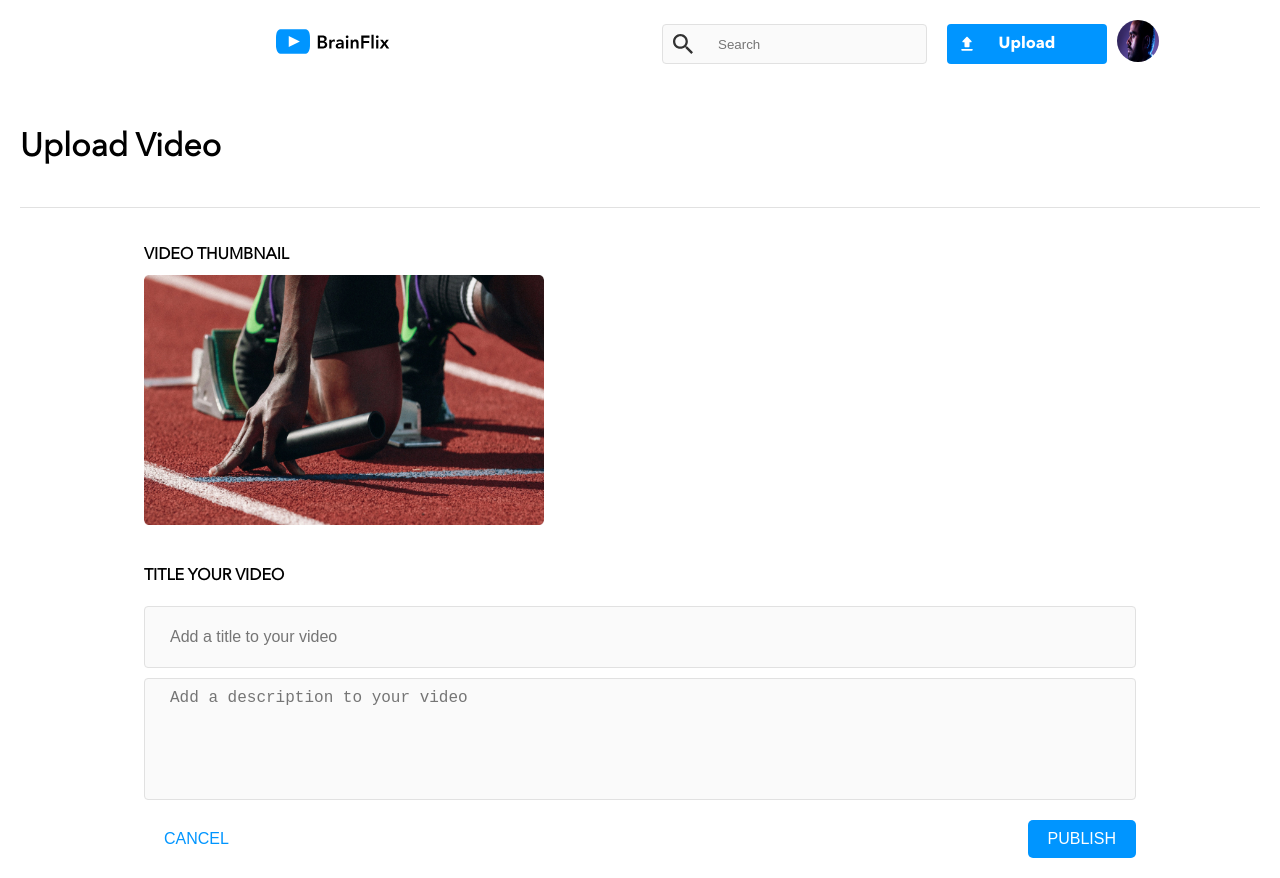
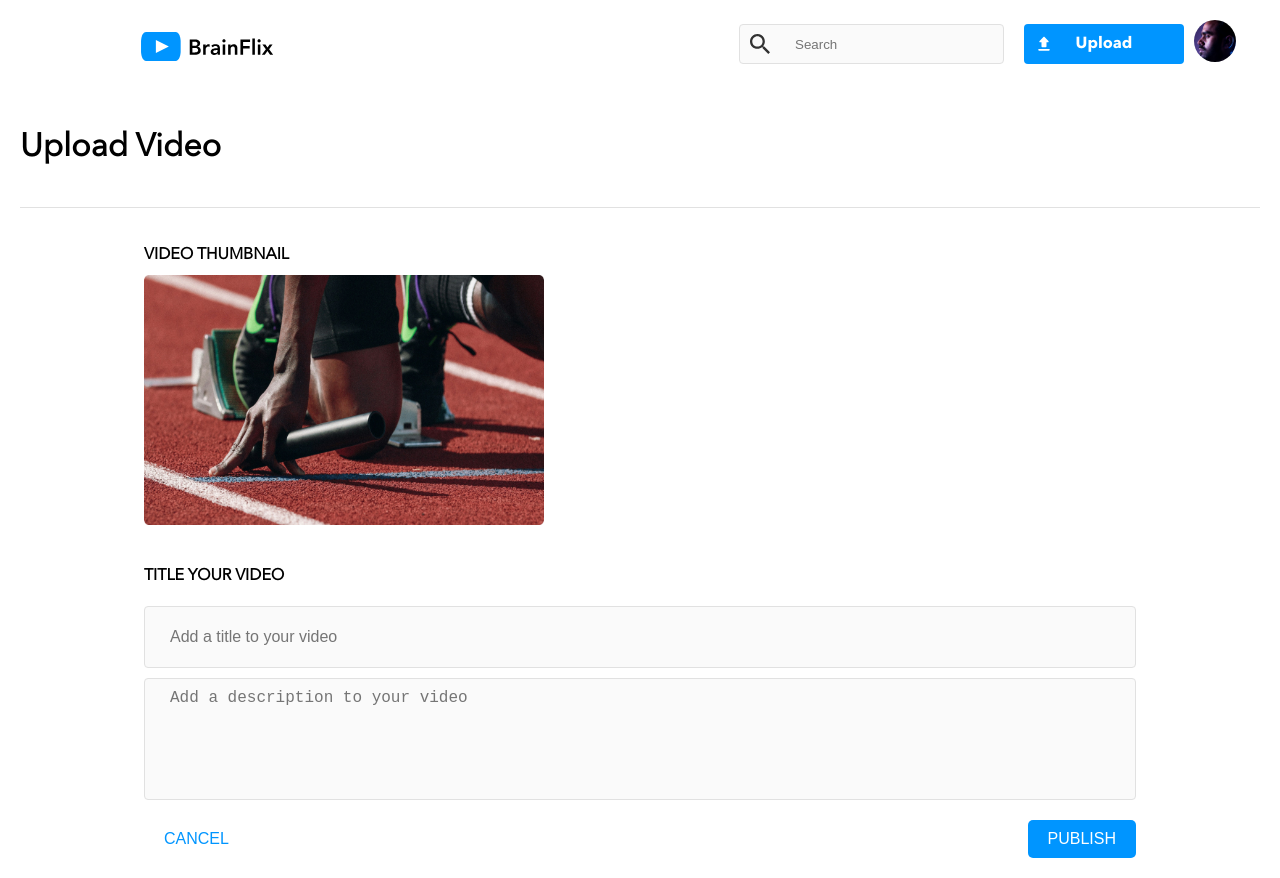
Before and after one commit to Martikk/BrainFlix, a React (Create React App) app: page /UploadVideo in a window 1280 px wide. Built offline with nearby package versions, Linux system fonts and the light colour scheme.

Commit message:
a_little_polish_scss

```diff
--- a/src/components/CommentForm/CommentsForm.scss
+++ b/src/components/CommentForm/CommentsForm.scss
@@ -25,6 +25,7 @@
         &:hover {
             transform: scale(1.1);
         }
+
         &::before {
             content: 'change user name';
             position: absolute;
@@ -46,6 +47,7 @@
 
         @include tablet {
             margin-right: 10%;
+            margin-left: 10px;
         }
     }
 
--- a/src/components/Comments/Comments.scss
+++ b/src/components/Comments/Comments.scss
@@ -2,6 +2,7 @@
 @import "../../styles/variables";
 
 .comments {
+    padding-left: 5px;
     &__item {
         display: flex;
         border-bottom: 1px solid $mercury;
@@ -31,6 +32,7 @@
         display: flex;
         justify-content: space-between;
         padding-right: $padding-horizontal;
+        column-gap: 20px;
     }
     &__author {
         font-family:  'Avenir Next Bold';
@@ -43,12 +45,12 @@
         color: $silver;
         font-size: 0.82rem;
         font-family: 'Avenir Next Regular';
-        margin: 20px 0 0 0;
+        margin: 20px 1px 0 0;
         padding: 0;
     }
 
     &__user-icon {
-        margin-right: $margin-side;
+        margin-right: 10px;
         margin-top: $margin-side;
         position: relative;
 
--- a/src/components/Header/Header.scss
+++ b/src/components/Header/Header.scss
@@ -10,56 +10,72 @@
     padding: 20px;
     background-color: $white;
 
+
     @include tablet {
         margin-right: 20%;
         flex-direction: row;
-        justify-content: flex-start;
+        //justify-content: flex-start;
         width: 95%;
     }
+    @include desktop {
+        align-items: center;
+        justify-content: flex-end;
+        position: relative;
+    }
     &__logo img {
-        height: 25px;
-        width: 120px;
+        height: 35px;
+        width: 140px;
+        padding-bottom: 20px;
+        object-fit: contain;
 
         @include tablet {
             margin: 0;
+            padding-bottom: 0px;
             margin-right: 30px;
             padding-left: 20px;
         }
 
-        @media (min-width: 1050px) {
+        @include desktop {
+            align-items: center;
+            justify-content: flex-end;
             margin: 0;
-            margin-right: 20vw;
-            padding-left: 20vw;
+            margin-right: 10vw;
+            padding-left: 10vw;
+            position: absolute;
+            margin-top: -15px;
+            left: 1%;
         }
     }
 
     &__search {
-        width: 80%;
+        width: 250px;
         height: 40px;
         background: url('../../assets/Icons/search.svg') no-repeat 10px center / 20px 20px;
         padding: 10px 10px 10px 40px;
         margin-bottom: 20px;
         border-radius: 4px;
         background-color: $alabaster;
-        margin-right: 15%;
+        margin-right: 80px;
         resize: none;
         border: 1px solid $mercury;
         text-indent: 15px;
         box-shadow: none;
 
         @include tablet {
-            width: 265px;
+            width: 225px;
             margin-bottom: 0;
             margin: 0 10px;
+            margin-left: 15%;
+            margin-right: 0px;
             position: unset;
             margin-left: 15%;
-            margin-right: 0px;
         }
         @media (min-width: 1050px) {
             width: 265px;
             margin-bottom: 0;
             margin: 0 10px;
             position: unset;
+            margin-left: 0;
         }
     }
 
@@ -70,7 +86,7 @@
         font-size: 1rem;
         color: $white;
         padding: 10px 20px;
-        width: 370px;
+        width: 330px;
         height: 40px;
         border: none;
         border-radius: 4px;
@@ -93,15 +109,16 @@
         position: absolute;
         right: 10%;
         margin-top: -100px;
+        object-fit: cover;
 
         @include tablet{
             margin-top: 0;
             position: unset;
+
         }
         @include desktop {
             width: 42px;
             height: 42px;
-            //margin-right: 0px;
         }
     }
 }
```
Also changed, not shown: src/reportWebVitals.js (deleted, +0 -13 lines), src/setupTests.js (deleted, +0 -5 lines), 2 other files (tests, documents, lock files or other folders).
